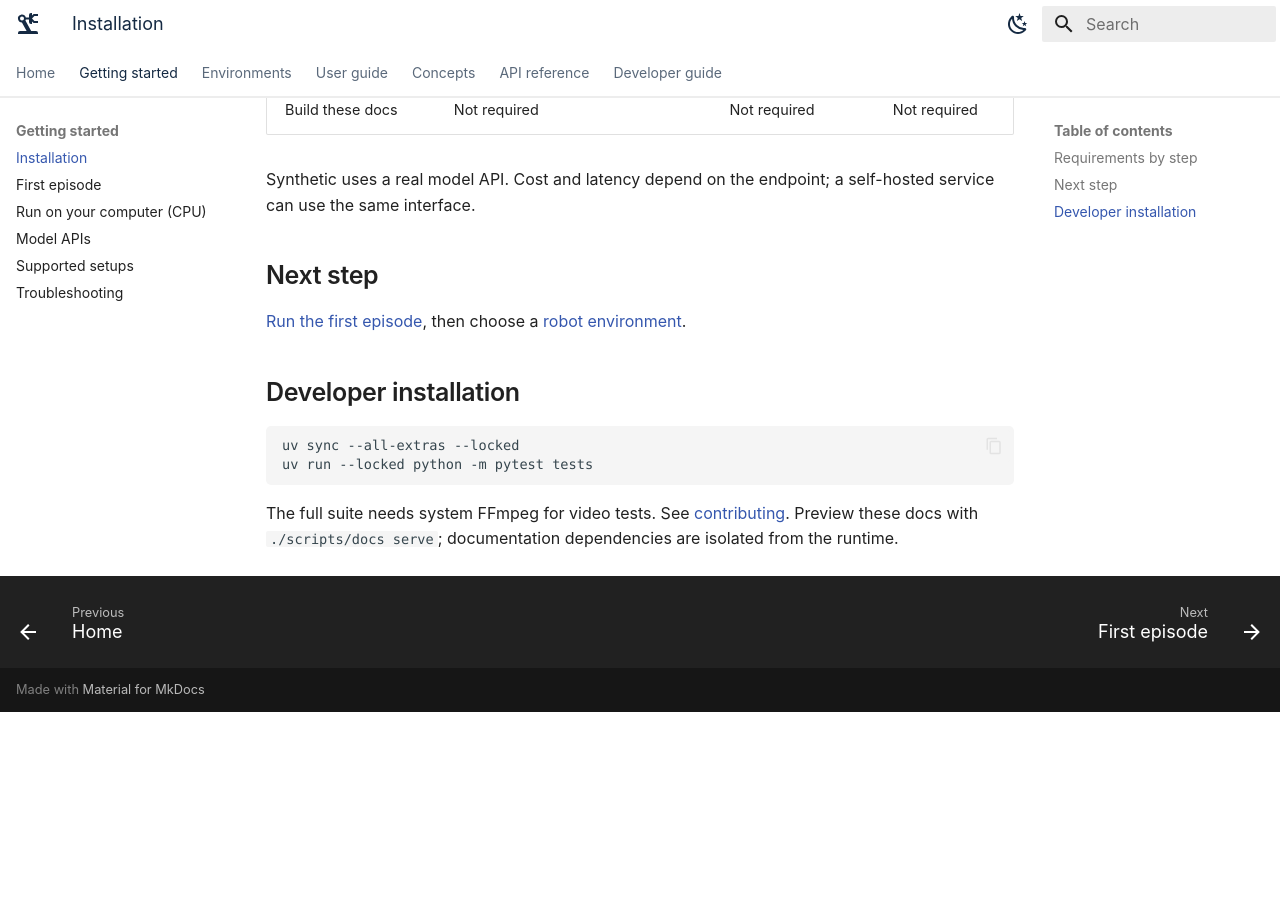
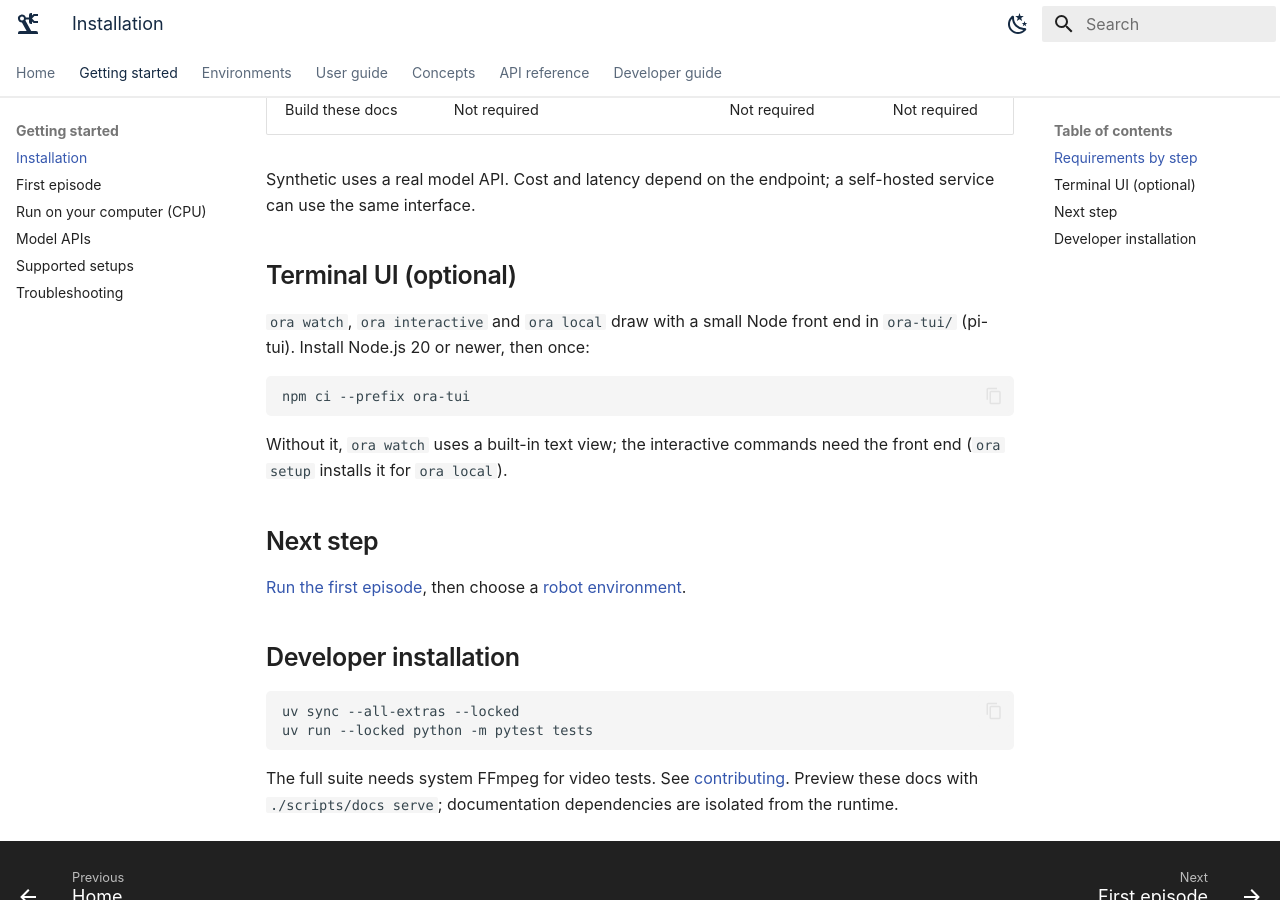
Before and after one commit to hao-ai-lab/ORA, an MkDocs documentation site: the page built from docs/getting-started/installation.md, in a window 1280 px wide and 900 px high, scrolled down 859 px. Built offline with MkDocs 1.6.1 and Material for MkDocs 9.7.7, drawn with Linux system fonts in a browser that asks for light colours; before the commit the page ends 1571 px from its top, so only the background shows below that.

Commit message:
docs: introduce the terminal UI and how to start it
README and the documentation home gain a Terminal UI section with a replay screenshot and the entry points (ora watch, ora interactive, ora local, the one-time npm ci --prefix ora-tui); installation lists the optional Node front end; the quickstart points to replaying the first episode with ora watch.

````diff
--- a/docs/getting-started/installation.md
+++ b/docs/getting-started/installation.md
@@ -31,6 +31,18 @@ or start a simulator. Missing simulator dependencies are expected at this step.
 Synthetic uses a real model API. Cost and latency depend on the endpoint; a
 self-hosted service can use the same interface.
 
+## Terminal UI (optional)
+
+`ora watch`, `ora interactive` and `ora local` draw with a small Node front end
+in `ora-tui/` (pi-tui). Install Node.js 20 or newer, then once:
+
+```bash
+npm ci --prefix ora-tui
+```
+
+Without it, `ora watch` uses a built-in text view; the interactive commands
+need the front end (`ora setup` installs it for `ora local`).
+
 ## Next step
 
 [Run the first episode](../quickstart.md), then choose a
````
Also changed, not shown: README.md (+15 -0 lines), docs/README.md (+11 -0 lines), docs/quickstart.md (+3 -1 lines), docs/assets/images/ora-watch.png (added).
